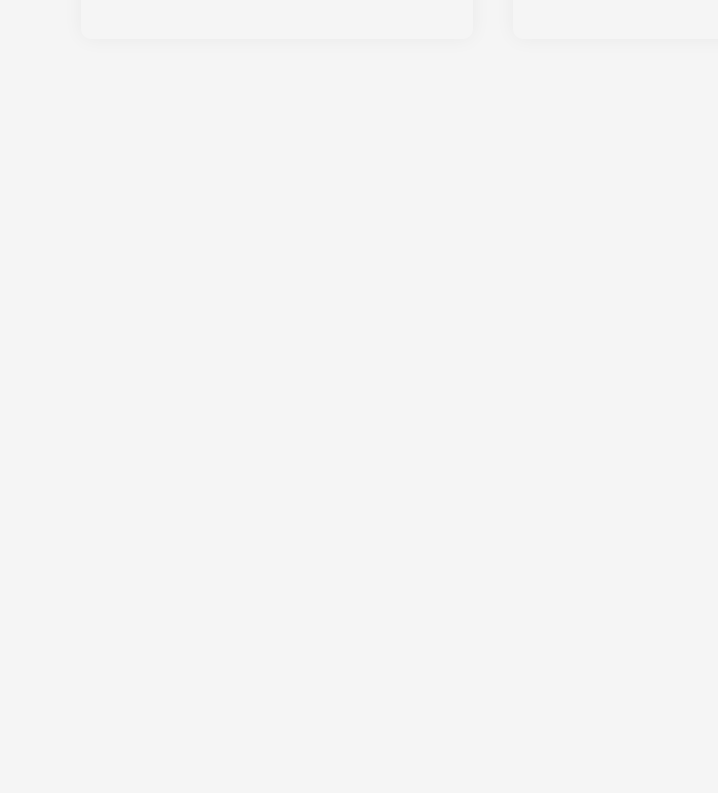
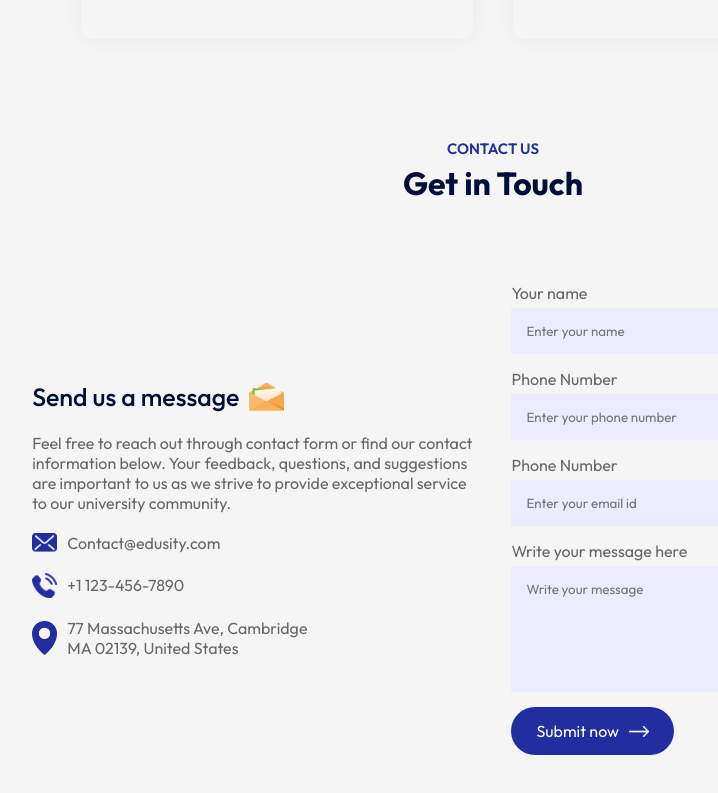
Before and after one commit to MarufHasanShihab/Edusity, a React (Vite) app: page / in a window 1280 px wide. Shown: the part 2897-3690 px from the top of the page, without its empty margins (147-865 px from the left). Before the commit the page ends 3036 px from the top, so only its background shows below. Built offline with nearby package versions, Linux system fonts and the light colour scheme.

Commit message:
added contact section and sending message for gmail feture

```diff
--- a/src/App.jsx
+++ b/src/App.jsx
@@ -1,5 +1,6 @@
 import About from "./components/About/About";
 import Campus from "./components/Campus/Campus";
+import Contact from "./components/Contact/Contact";
 import Hero from "./components/Hero/Hero";
 import Navbar from "./components/Navbar/Navbar";
 import Programs from "./components/Programs/Programs";
@@ -14,11 +15,13 @@ function App() {
       <div className="container">
         <Title subTitle="Our Programs" title="What We Offer" />
         <Programs />
-        <About/>
-        <Title subTitle="Gallery" title="Campus Photos"/>
-        <Campus/>
-        <Title subTitle="TESTIMONIALS" title="What Student Says"/>
-        <Testimonials/>
+        <About />
+        <Title subTitle="Gallery" title="Campus Photos" />
+        <Campus />
+        <Title subTitle="TESTIMONIALS" title="What Student Says" />
+        <Testimonials />
+        <Title subTitle="Contact Us" title="Get in Touch"/>
+        <Contact/>
       </div>
     </>
   );
--- /dev/null
+++ b/src/components/Contact/Contact.css
@@ -0,0 +1,59 @@
+.contact{
+    max-width: 90%;
+    margin: 80px auto;
+    display: flex;
+    align-items: center;
+    justify-content: space-between;
+}
+
+.contact-col{
+    flex-basis: 48%;
+    color: #676767;
+}
+
+.contact-col h3{
+    color: #000F38;
+    font-weight: 500;
+    font-size: 25px;
+    display: flex;
+    align-items: center;
+    margin-bottom: 20px;
+}
+
+.contact-col h3 img{
+    width: 35px;
+    margin-left: 10px;
+}
+
+.contact-col p{
+    max-width: 450px;
+    list-style: 0.3;
+}
+
+.contact-col ul li{
+    display: flex;
+    align-items: center;
+    margin: 20px 0;
+}
+
+.contact-col ul li img{
+    width: 25px;
+    margin-right: 10px;
+}
+
+/* Contact form */
+.contact-col form input, .contact-col form textarea{
+    display: block;
+    width: 100%;
+    background-color: #EBECFE;
+    padding: 15px;
+    border: 0;
+    outline: 0;
+    margin: 5px 0 15px;
+    resize: none;
+}
+
+.contact-col span{
+    display: block;
+    margin: 20px 0;
+}
--- /dev/null
+++ b/src/components/Contact/Contact.jsx
@@ -0,0 +1,64 @@
+import "./Contact.css"
+import message_icon from "../../assets/msg-icon.png"
+import mail_icon from "../../assets/mail-icon.png"
+import phone_icon from "../../assets/phone-icon.png"
+import location_icon from "../../assets/location-icon.png"
+import arrow_icon from "../../assets/white-arrow.png"
+import { useState } from "react"
+
+const Contact = () => {
+    const [result, setResult] = useState("");
+
+  const onSubmit = async (event) => {
+    event.preventDefault();
+    setResult("Sending....");
+    const formData = new FormData(event.target);
+
+    formData.append("access_key","e690afb8-ed89-4c9d-9602-f4a693bef2d9")
+
+    const response = await fetch("https://api.web3forms.com/submit", {
+      method: "POST",
+      body: formData
+    });
+
+    const data = await response.json();
+
+    if (data.success) {
+      setResult("Form Submitted Successfully");
+      event.target.reset();
+    } else {
+      console.log("Error", data);
+      setResult(data.message);
+    }
+  };
+    return (
+        <div className="contact">
+            <div className="contact-col">
+                <h3>Send us a message <img src={message_icon} alt="message_icon" /></h3>
+                <p>Feel free to reach out through contact form or find our contact information below. Your feedback, questions, and suggestions are important to us as we strive to provide exceptional service to our university community.</p>
+                <ul>
+                    <li><img src={mail_icon} alt="mail_icon" />Contact@edusity.com</li>
+                    <li><img src={phone_icon} alt="phone_icon" />+1 123-456-7890</li>
+                    <li><img src={location_icon} alt="location_icon" />77 Massachusetts Ave, Cambridge<br/>
+                    MA 02139, United States</li>
+                </ul>
+            </div>
+            <div className="contact-col">
+                <form onSubmit={onSubmit}>
+                    <label>Your name</label>
+                    <input type="text" name="name" id="name" placeholder="Enter your name" required />
+                    <label>Phone Number</label>
+                    <input type="tel" name="phone" id="phone" placeholder="Enter your phone number" required/>
+                    <label>Phone Number</label>
+                    <input type="email" name="email" id="email" placeholder="Enter your email id" required/>
+                    <label>Write your message here</label>
+                    <textarea name="message" id="message" rows={6} placeholder="Write your message" required></textarea>
+                    <button className="btn dark-btn">Submit now <img src={arrow_icon} alt="arrow_icon" /></button>
+                </form>
+                <span>{result}</span>
+            </div>
+        </div>
+    );
+};
+
+export default Contact;
```
